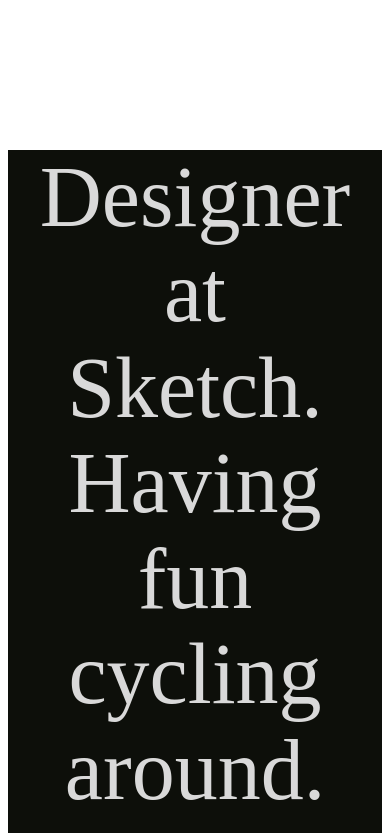
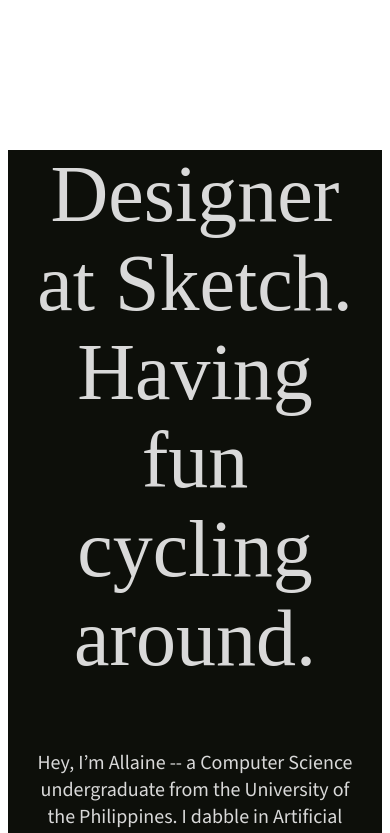
Before and after one commit to allainerain/allaines-portfolio-website, a SvelteKit app: page / in a window 390 px wide. Shown: the top 833 px of the page. Built offline with nearby package versions, Linux system fonts and the light colour scheme; a web font is replaced by a local one.

Commit message:
UI: updated hero font size:

```diff
--- a/src/routes/+page.svelte
+++ b/src/routes/+page.svelte
@@ -41,7 +41,7 @@
 h1{
     font-family: 'Gentium Plus', serif;
     font-weight: 400;
-    font-size: 96px;
+    font-size: 100px;
     line-height: 1.11;
 }
 
@@ -75,7 +75,7 @@
 /* PHONE VIEW */
 @media only screen and (max-width:770px){
     h1{
-        font-size: 86px;
+        font-size: 80px;
     }
 
 }
```
